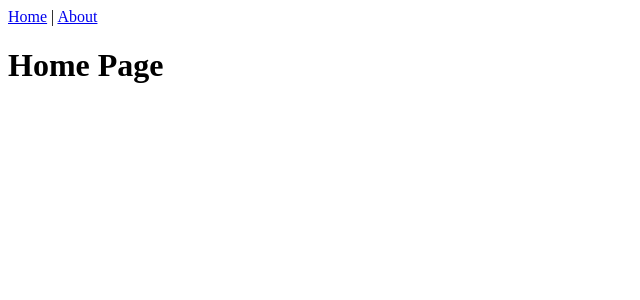
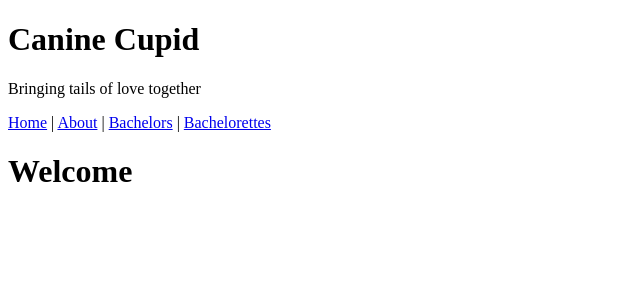
Before and after one commit to armullen/Project1, a Vue app: page / in a window 1280 px wide. Shown: the top 300 px of the page, without its empty margins (0-640 px from the left). Built offline with nearby package versions, Linux system fonts and the light colour scheme.

Commit message:
routes set up

```diff
--- a/src/App.vue
+++ b/src/App.vue
@@ -1,9 +1,14 @@
 
 <template>
-
+  <div class="header">
+        <h1>Canine Cupid</h1>
+        <p>Bringing tails of love together</p>
+    </div>
   <div id="nav">
     <router-link to="/">Home</router-link> |
-    <router-link :to="{ name: 'About' }">About</router-link>
+    <router-link :to="{ name: 'About' }">About</router-link> |
+    <router-link :to="{ name: 'Bachelors' }">Bachelors</router-link> |
+    <router-link :to="{ name: 'Bachelorettes' }">Bachelorettes</router-link>
   </div>
   <router-view />
   </template>
--- a/src/router/index.ts
+++ b/src/router/index.ts
@@ -1,6 +1,8 @@
 import {createRouter, createWebHistory, RouteRecordRaw } from 'vue-router'
 import Home from '../views/Home.vue'
 import About from '../views/About.vue'
+import Bachelors from '../views/Bachelors.vue'
+import Bachelorettes from '../views/Bachelorettes.vue'
 
 const routes: Array<RouteRecordRaw> = [
     {
@@ -12,6 +14,16 @@ const routes: Array<RouteRecordRaw> = [
         path: '/about',
         name: 'About',
         component: About
+    },
+    {
+        path: '/bachelors',
+        name: 'Bachelors',
+        component: Bachelors
+    },
+    {
+        path: '/bachelorettes',
+        name: 'Bachelorettes',
+        component: Bachelorettes
     }
 ]
 
--- /dev/null
+++ b/src/views/Bachelorettes.vue
@@ -0,0 +1,3 @@
+<template>
+    <h1>Lucky Ladies</h1>
+</template>
--- /dev/null
+++ b/src/views/Bachelors.vue
@@ -0,0 +1,3 @@
+<template>
+    <h1>The Boys</h1>
+</template>
--- a/src/views/Home.vue
+++ b/src/views/Home.vue
@@ -1,8 +1,5 @@
 <template>
-    <div class="home">
-        <h1>Home Page</h1>
-
-    </div>
+    <h1>Welcome</h1>
 </template>
 
 <script lang="ts">
```
